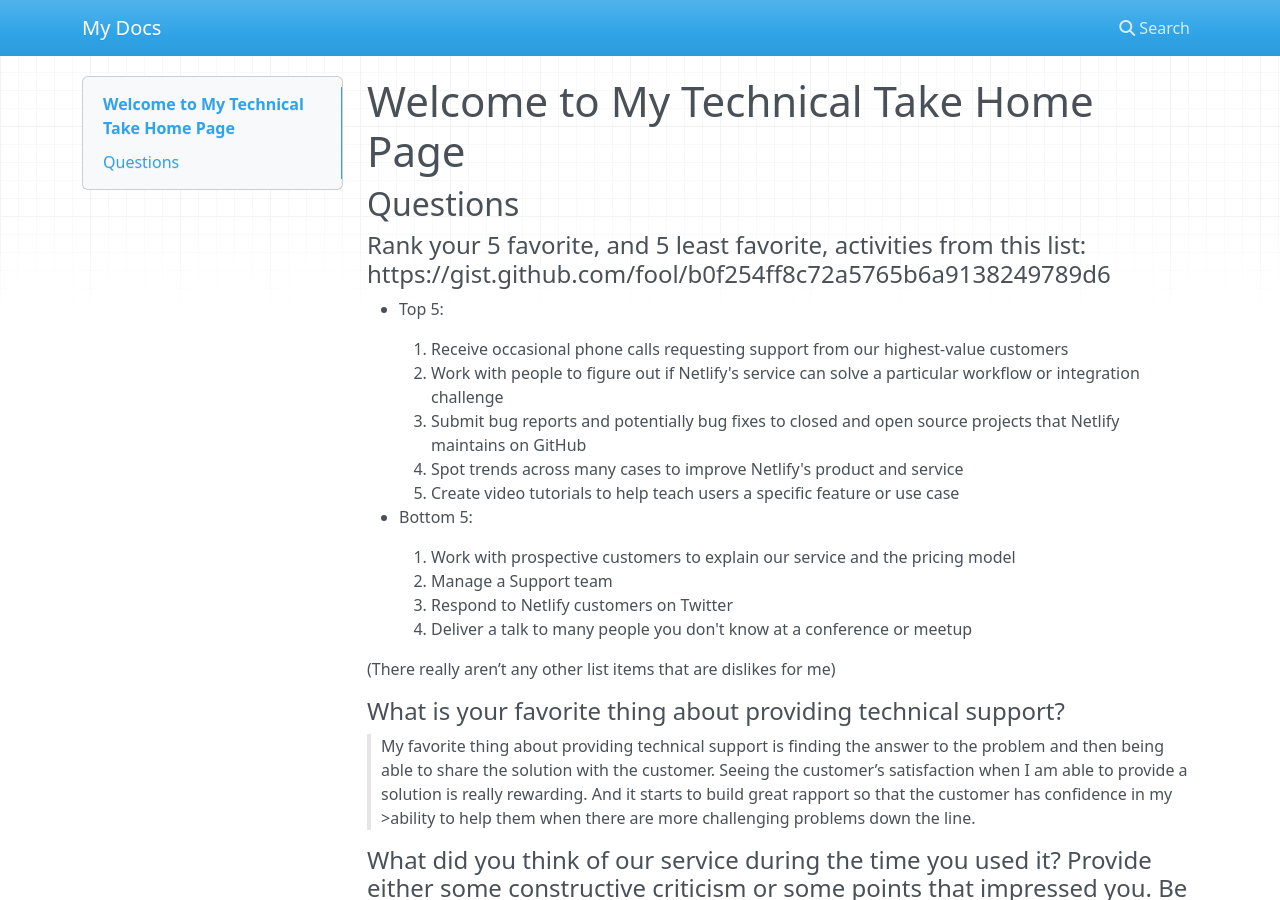
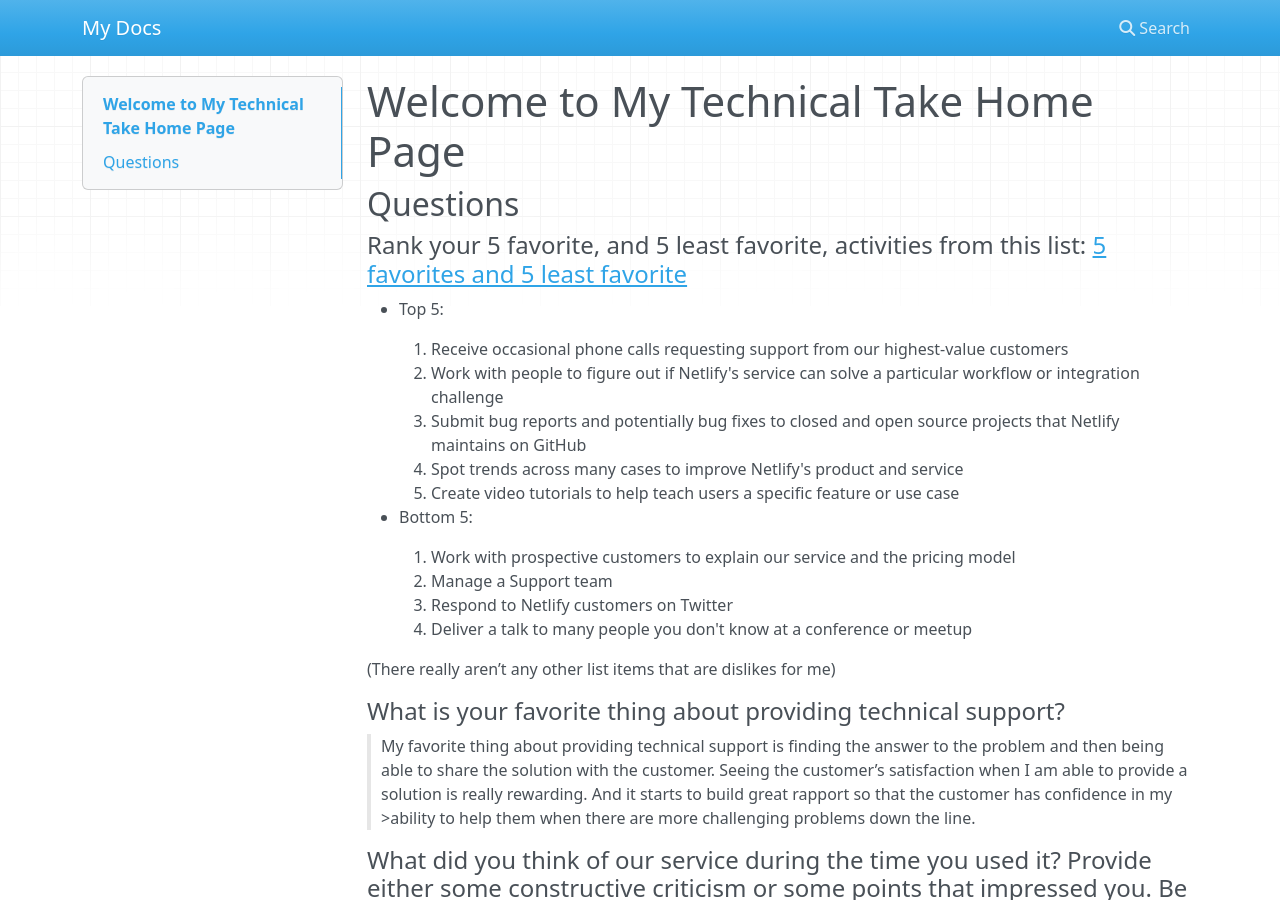
Before and after one commit to julie-norris/mkdocs-base, an MkDocs documentation site: the page built from docs/index.md, in a window 1280 px wide and 900 px high. Built offline with MkDocs 1.6.1, drawn with Linux system fonts in a browser that asks for light colours; nearby versions of some CDN libraries.

Commit message:
Update index.md

```diff
--- a/docs/index.md
+++ b/docs/index.md
@@ -2,7 +2,8 @@
 
 ## Questions
 
-#### Rank your 5 favorite, and 5 least favorite, activities from this list: https://gist.github.com/fool/b0f254ff8c72a5765b6a9138249789d6
+#### Rank your 5 favorite, and 5 least favorite, activities from this list: [5 favorites and 5 least favorite](https://gist.github.com/fool/b0f254ff8c72a5765b6a9138249789d6)
+
 * Top 5:
 
     1. Receive occasional phone calls requesting support from our highest-value customers
```
